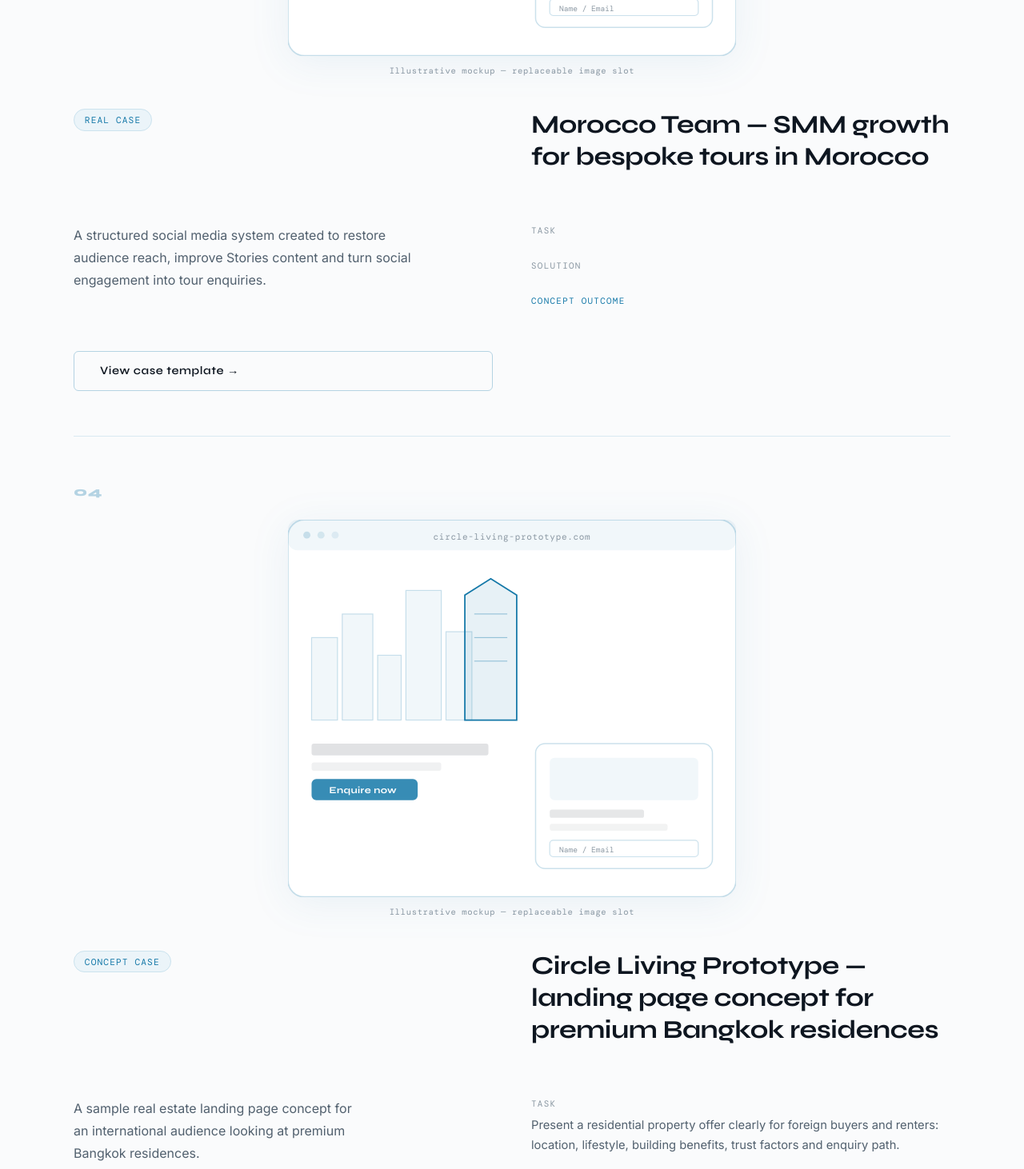
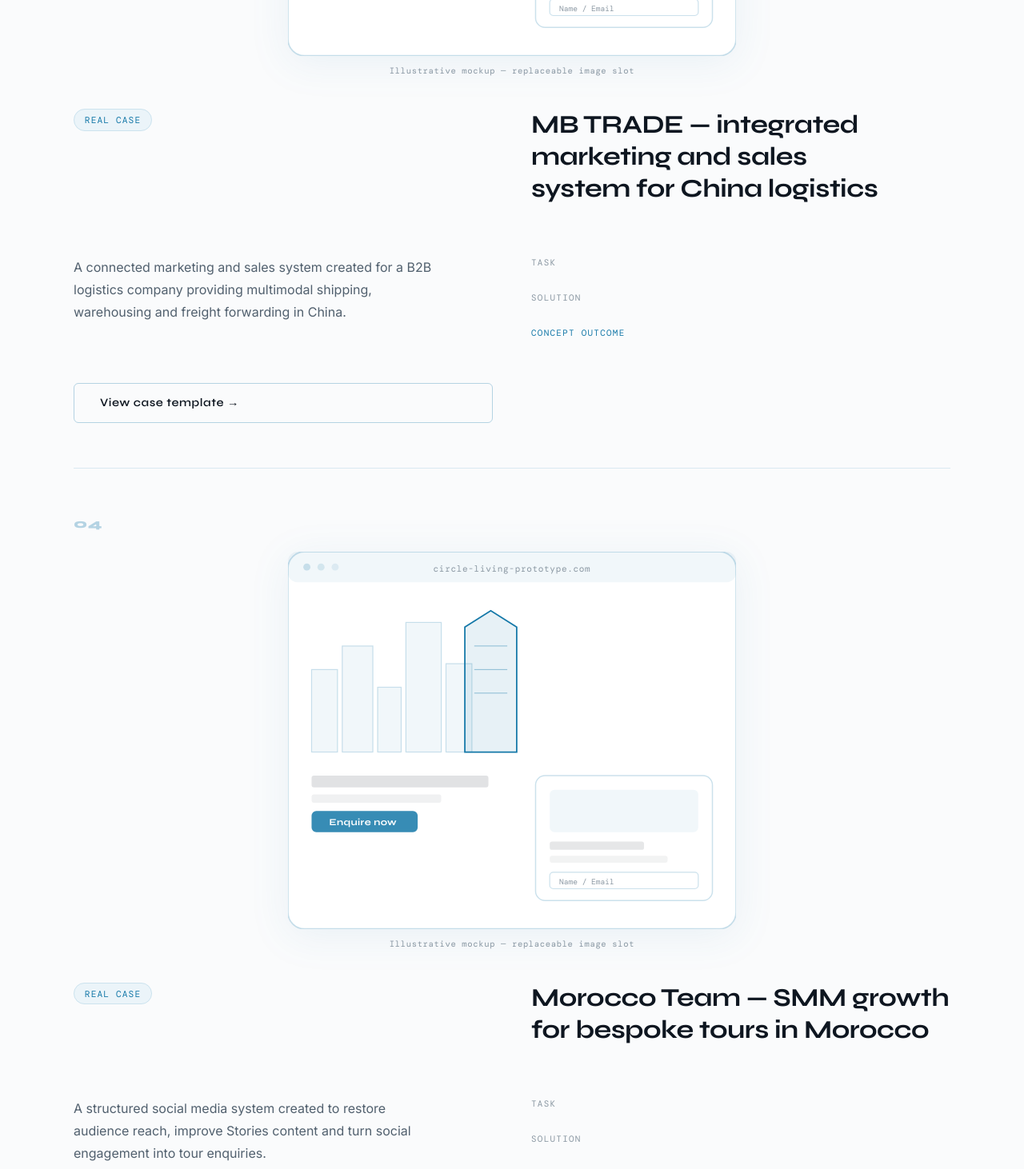
Before and after one commit to Guy4resh-stack/montas-asia-website, a React (Vite) app: page /cases in a window 1280 px wide. Shown: the part 3640-5102 px from the top of the page at 80% size. Built offline with nearby package versions, Linux system fonts and the light colour scheme; a web font is replaced by a local one.

Commit message:
fix: add mb-trade to cases.js

```diff
--- a/src/data/cases.js
+++ b/src/data/cases.js
@@ -50,6 +50,38 @@
       { value: '$120,000', label: 'avg transfer turnover by month six' },
       { value: '$2',       label: 'avg Telegram Ads subscriber cost'   },
       { value: '650–1,000', label: 'new users/month from month two'    },
+    ],
+    mockupType: null, // real image used — see image field above
+  },
+  {
+    id: 'mb-trade',
+    title: 'MB TRADE — integrated marketing and sales system for China logistics',
+    industry: 'Integrated marketing · B2B logistics',
+    slug: '/cases/mb-trade',
+    externalUrl: 'https://montas.io/cases/mb-trade-multimodal-container-shipping',
+    image: '/cases/mb-trade-cover.jpg',
+    imageAlt: 'MB TRADE B2B logistics marketing and sales case',
+    isExternal: true,
+    problem: 'A B2B logistics company needed an integrated lead-generation and sales system to improve conversion and raise average deal value.',
+    whatWeDid: 'Combined market research, a conversion-focused website, Bitrix24 CRM integration, paid acquisition, Telegram content and an outbound call centre into one connected system.',
+    relatedServiceIds: ['landing-pages-websites', 'paid-advertising-lead-gen', 'smm-content-systems', 'analytics-reporting'],
+    contextPlaceholder: 'MB TRADE is a B2B logistics company providing multimodal shipping, warehousing and freight forwarding in China. The business needed a full marketing and sales system to generate qualified leads and improve deal economics.',
+    challengePlaceholder: 'Lead quality and conversion rates were low. The average deal value needed to grow significantly and the sales process required CRM structure and outbound support.',
+    channelsPlaceholder: ['Market research', 'Conversion-focused website', 'Bitrix24 CRM', 'Paid acquisition', 'Telegram content', 'Outbound call centre'],
+    // ── Homepage-specific fields ──────────────────────────────────────
+    caseType: 'Real case',
+    category: 'Integrated marketing · B2B logistics',
+    homeTitle: 'MB TRADE — integrated marketing and sales system for China logistics',
+    homeDescription: 'A connected marketing and sales system created for a B2B logistics company providing multimodal shipping, warehousing and freight forwarding in China.',
+    homeTask: 'Build an integrated lead-generation and sales system, increase conversion and raise the average deal value.',
+    homeSolution: 'Combine market research, a conversion-focused website, Bitrix24 CRM, paid acquisition, Telegram content and an outbound call centre.',
+    homeOutcome: '23% cold-call conversion, −30% cost per lead and average deal value increased from ₽300,000 to ₽1,000,000.',
+    metrics: [
+      { value: '23%',    label: 'cold-call conversion rate'          },
+      { value: '−30%',   label: 'cost per lead'                      },
+      { value: '3.3×',   label: 'average deal value (₽300K → ₽1M)'  },
+      { value: '+15%',   label: 'monthly Telegram audience growth'   },
+      { value: '₽100M+', label: 'annual turnover of clients served'  },
     ],
     mockupType: null, // real image used — see image field above
   },
```
